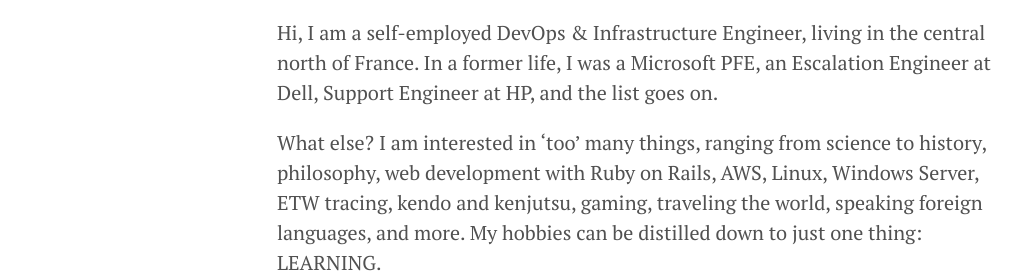
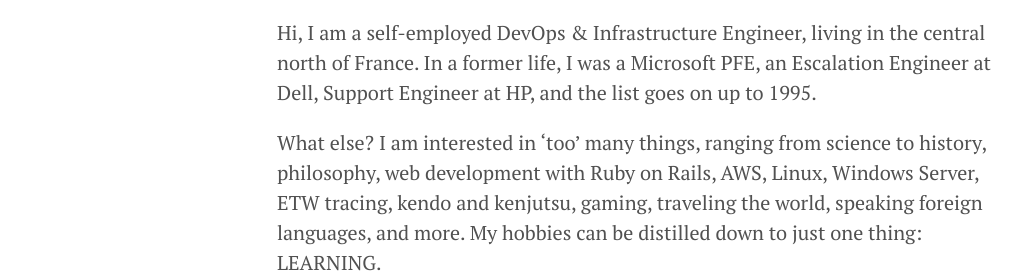
Before and after one commit to lgeurts/lgeurts.github.io, a Jekyll site: the page built from about.md, in a window 1280 px wide. Shown: the part 802-1077 px from the top of the page, without its empty margins (3-1031 px from the left). Built offline with Jekyll 4.4.1, drawn with Linux system fonts in a browser that asks for light colours; nearby versions of some CDN libraries.

Commit message:
Update about.md

```diff
--- a/about.md
+++ b/about.md
@@ -6,7 +6,7 @@
 ![Here I am with my dog Tigger.](/assets/portrait.jpg)
 
 Hi, I am a self-employed DevOps & Infrastructure Engineer, living in the central north of France.
-In a former life, I was a Microsoft PFE, an Escalation Engineer at Dell, Support Engineer at HP, and the list goes on.
+In a former life, I was a Microsoft PFE, an Escalation Engineer at Dell, Support Engineer at HP, and the list goes on up to 1995.
 
 What else? I am interested in 'too' many things, ranging from science to history, philosophy, web development with Ruby on Rails, AWS, Linux, Windows Server, ETW tracing, kendo and kenjutsu, gaming, traveling the world, speaking foreign languages, and more.
 My hobbies can be distilled down to just one thing: LEARNING.
```
